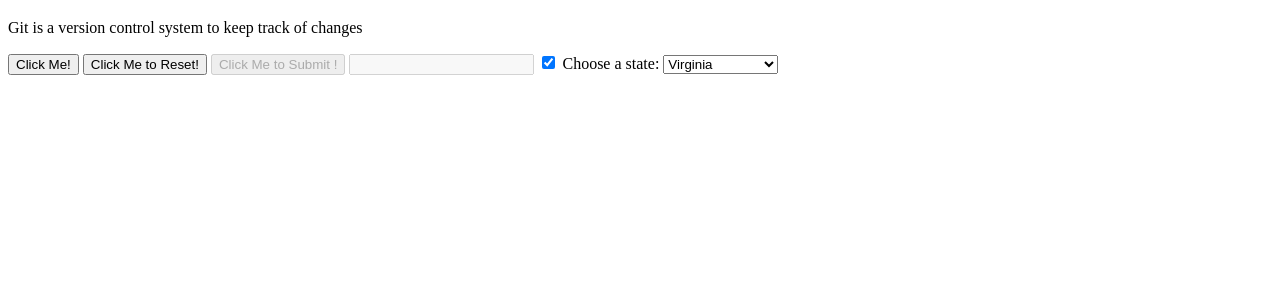
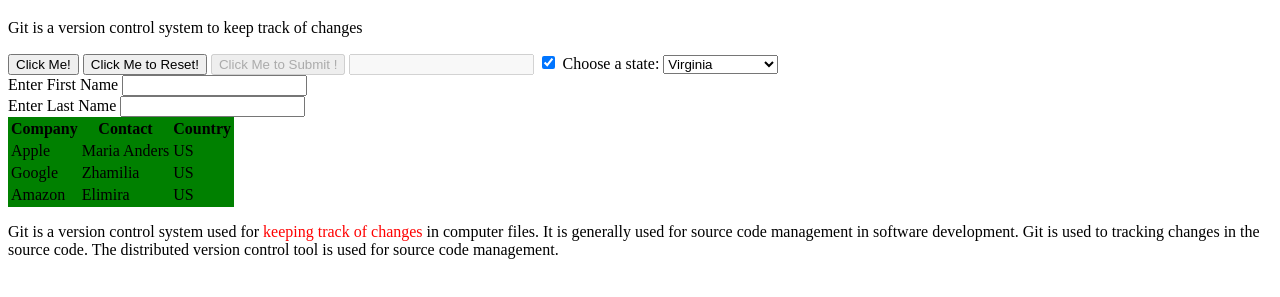
Before and after one commit to shayim520/frontend, a plain HTML site: page practice.html in a window 1280 px wide. Shown: the part 61-358 px from the top of the page. Drawn offline with Linux system fonts and the light colour scheme.

Commit message:
table, div, br, style, span

```diff
--- a/practice.html
+++ b/practice.html
@@ -29,6 +29,52 @@
         <option value="MD">MAryland</option>
     </select>
 
+    <!-- Create text input field with label message of the day -->
+    <!-- how to break lines up so it can show in next line? -->
+
+    <div>
+        <label for="firstName">Enter First Name</label>
+        <input type="text" id="firstName">
+    </div>
+
+    <div>
+        <label for="lasttName">Enter Last Name</label>
+        <input type="text" id="lasttName">
+    </div>
+
+    <table style="background-color:green">
+        <tr>
+          <th>Company</th>
+          <th>Contact</th>
+          <th>Country</th>
+        </tr>
+        <tr>
+          <td>Apple</td>
+          <td>Maria Anders</td>
+          <td>US</td>
+        </tr>
+        <tr>
+          <td>Google</td>
+          <td>Zhamilia</td>
+          <td>US</td>
+        </tr>
+        <tr>
+            <td>Amazon</td>
+            <td>Elimira</td>
+            <td>US</td>
+          </tr>
+      </table>
+
+      <!-- Creata a paragraph element, add text, colocr one word to red  -->
+
+      <p>Git is a version control system used for
+
+       <span style="color:red">keeping track of changes</span>  in computer files.
+        It is generally used for source code management in software development.
+        Git is used to tracking changes in the source code.
+        The distributed version control tool is used for source code management.
+    </p>
+
 
 </body>
 </html>
```
